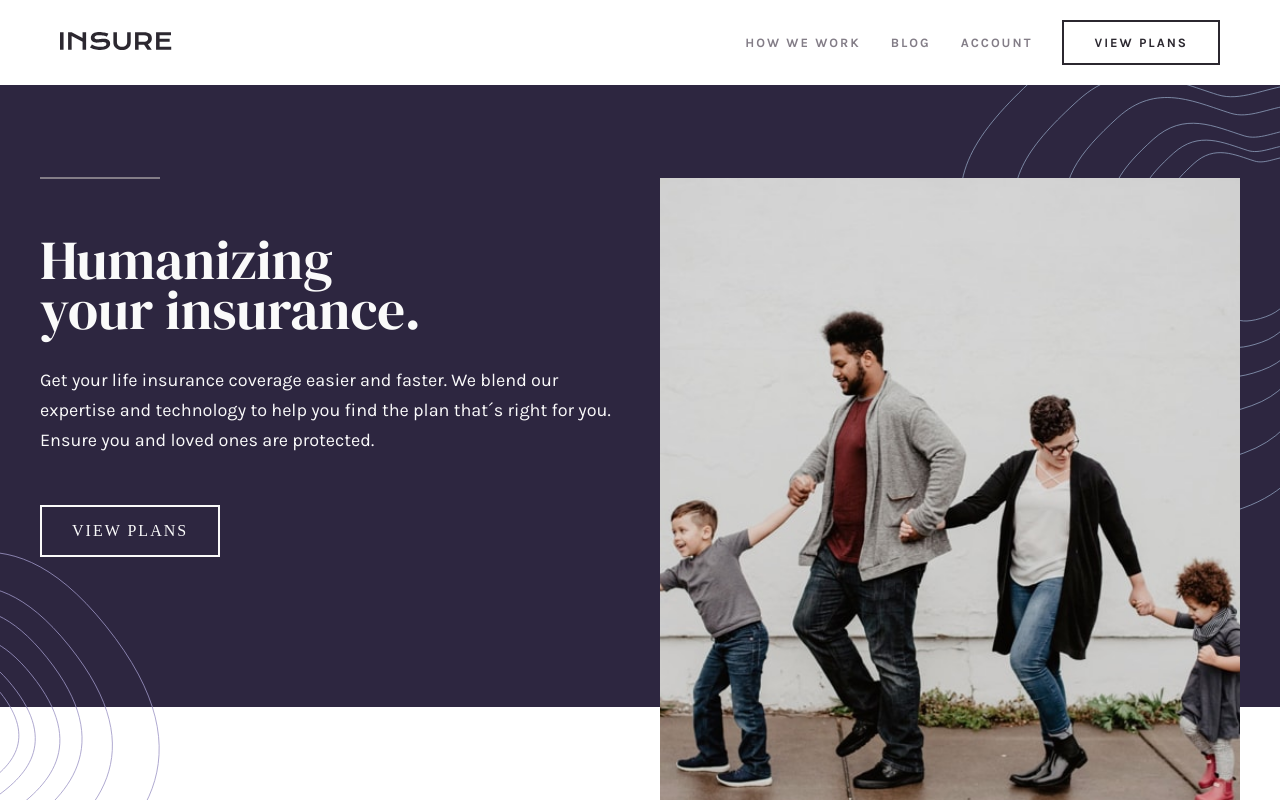
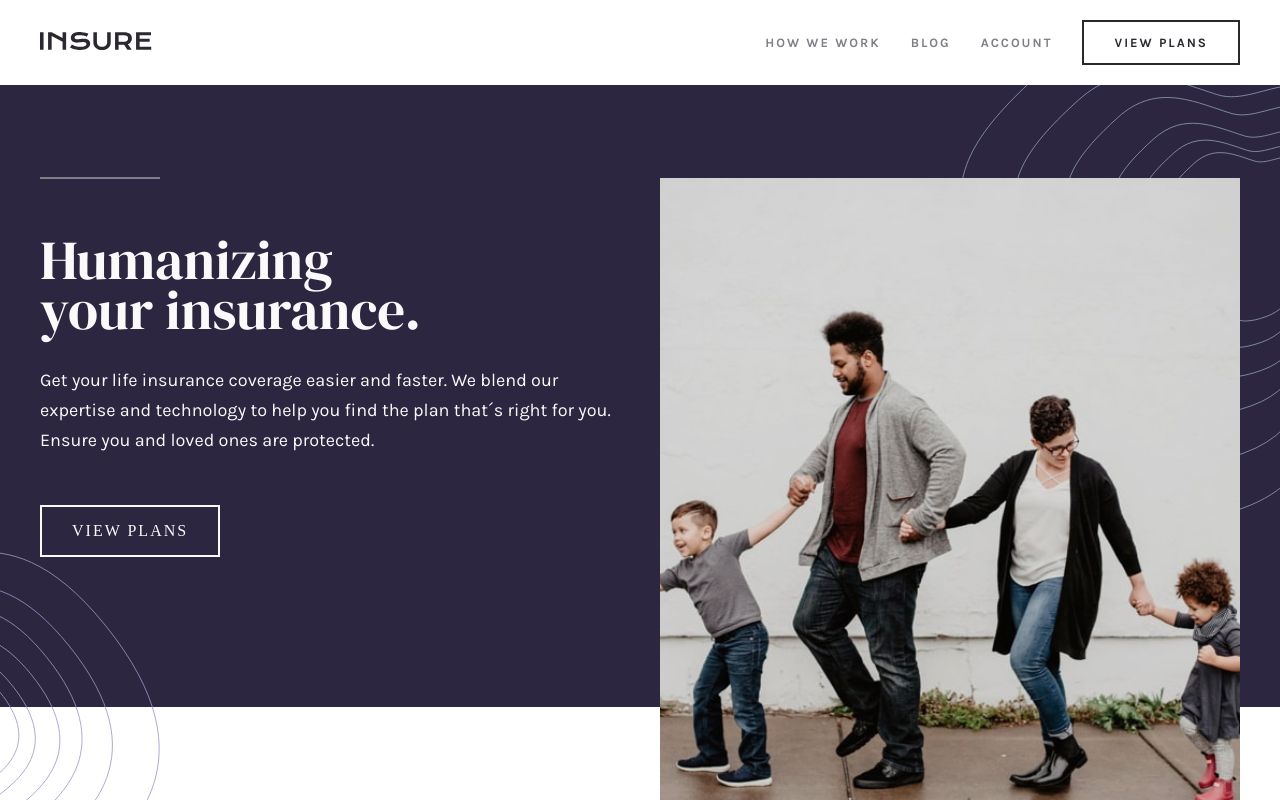
Before and after one commit to higor-costa/pagina-de-destino-insure, a React (Vite) app: page / in a window 1280 px wide. Shown: the top 800 px of the page. Built offline with nearby package versions, Linux system fonts and the light colour scheme.

Commit message:
Adiciona condição no mixin de media-query

```diff
--- a/src/style/variaveis-mixins.scss
+++ b/src/style/variaveis-mixins.scss
@@ -60,6 +60,11 @@ $fonte-texto: 'Karla', sans-serif;
 
 // Mixin de media-query
 @mixin device($size) {
+  @if $size == xxl {
+    @media screen and (min-width: #{$xxl-device}) {
+      @content;
+    }
+  }
   @if $size == xl {
     @media screen and (max-width: #{$xl-device}) {
       @content;
```
